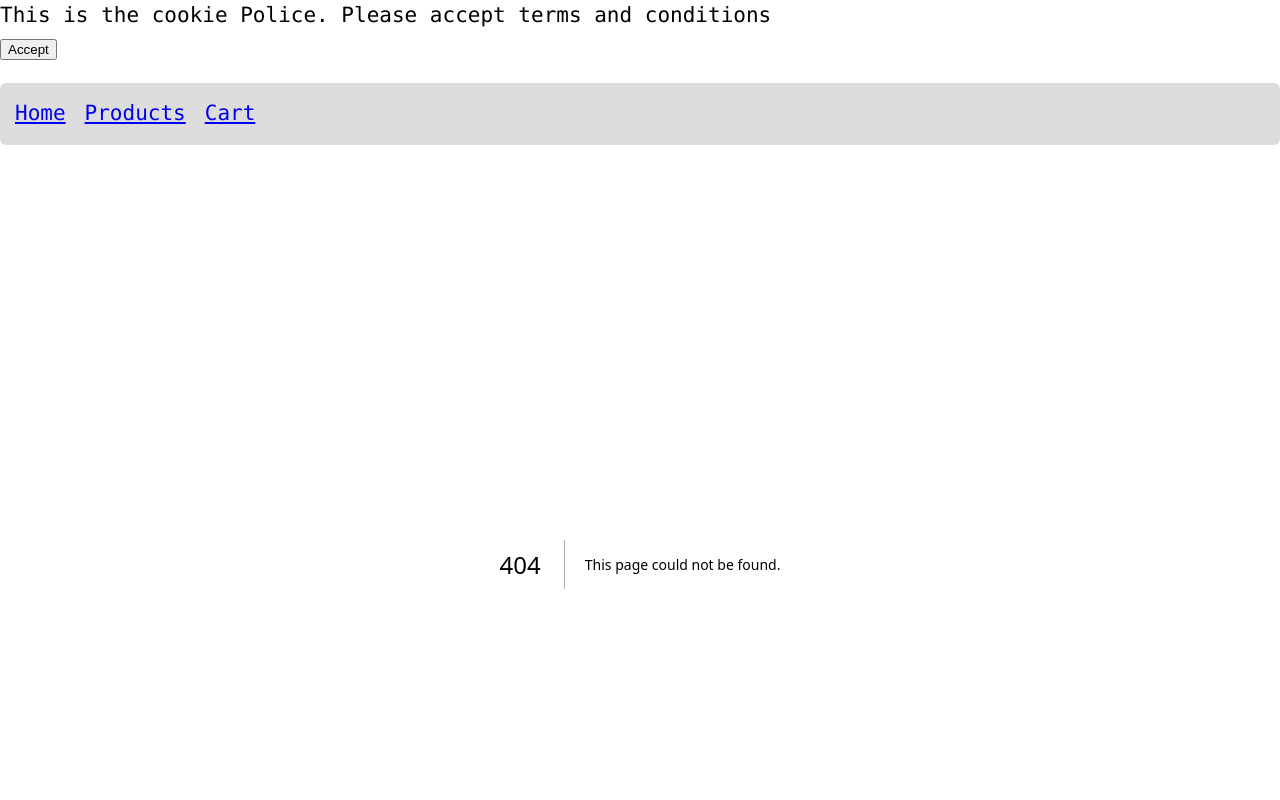
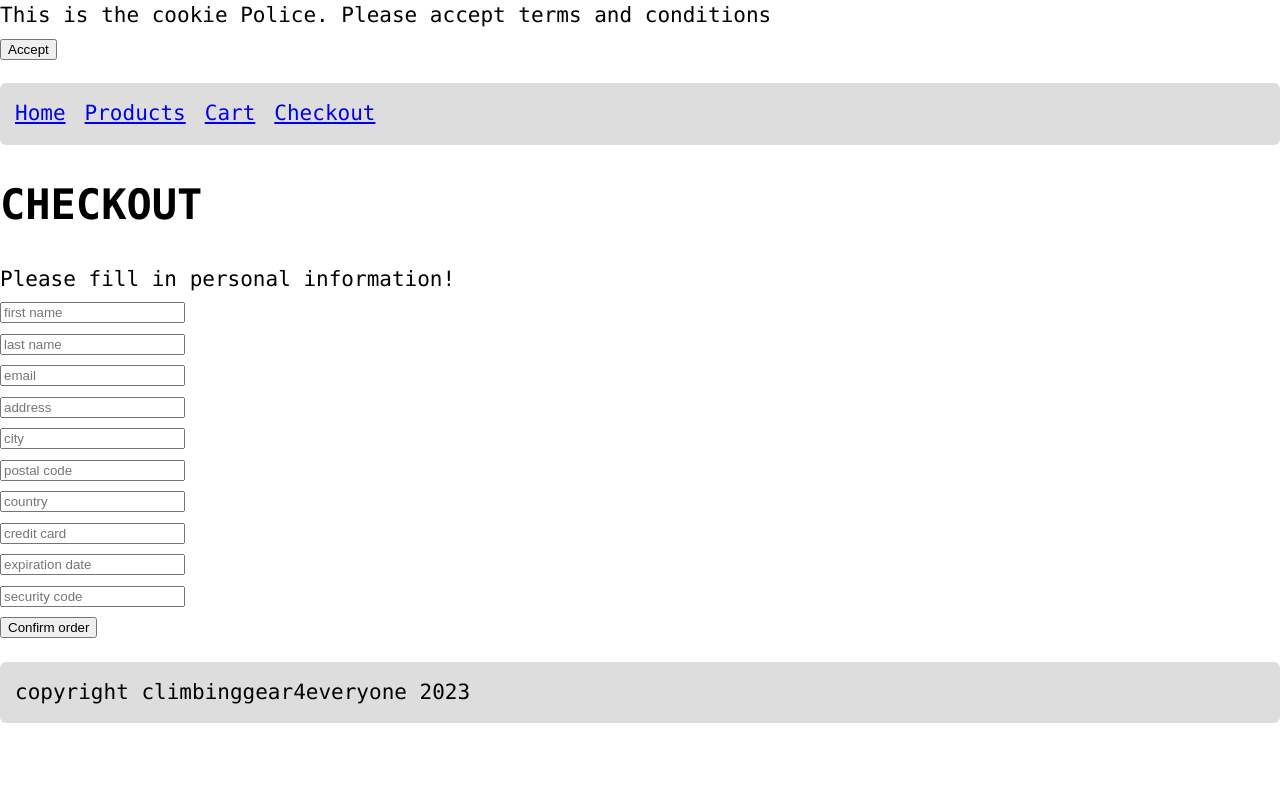
Before and after one commit to agilucia/next-js-ecommerce-store, a Next.js app: page /checkout in a window 1280 px wide. Before the commit this address had no page. Shown: the top 800 px of the page. Built offline with nearby package versions, Linux system fonts and the light colour scheme.

Commit message:
Add checkout page

```diff
--- /dev/null
+++ b/app/checkout/page.js
@@ -0,0 +1,96 @@
+// import { cookies } from 'next/headers';
+// import { Cart } from '../cart/page';
+
+export default function Checkout() {
+  return (
+    <>
+      <h1>CHECKOUT</h1>
+      <div>Please fill in personal information!</div>
+      <main>
+        <form>
+          <input
+            data-test-id="checkout-first-name"
+            id="firstName"
+            name="firstName"
+            placeholder="first name"
+            required
+          />
+          <br />
+          <input
+            data-test-id="ceckout-last-name"
+            id="lastName"
+            name="lastName"
+            placeholder="last name"
+            required
+          />
+          <br />
+          <input
+            data-test-id="ceckout-email"
+            id="email"
+            name="email"
+            placeholder="email"
+            required
+          />
+          <br />
+          <input
+            data-test-id="ceckout-address"
+            id="address"
+            name="address"
+            placeholder="address"
+            required
+          />
+          <br />
+          <input
+            data-test-id="cechkout-city"
+            id="city"
+            name="city"
+            placeholder="city"
+            required
+          />
+          <br />
+          <input
+            data-test-id="checkout-postal-code"
+            id="postal code"
+            name="postal code"
+            placeholder="postal code"
+            required
+          />
+          <br />
+          <input
+            data-test-id="checkout-country"
+            id="country"
+            name="country"
+            placeholder="country"
+            required
+          />
+          <br />
+          <input
+            data-test-id="checkout-credit-card"
+            id="credit card"
+            name="credit card"
+            placeholder="credit card"
+            required
+          />
+          <br />
+          <input
+            data-test-id="checkout-expiration-date"
+            id="expiration date"
+            name="expiration date"
+            placeholder="expiration date"
+            required
+          />
+          <br />
+          <input
+            data-test-id="checkout-security-code"
+            id="security code"
+            name="security code"
+            placeholder="security code"
+            required
+          />
+          <br />
+          <button data-test-id="checkout-confirm-order">Confirm order</button>
+        </form>
+      </main>
+    </>
+  );
+}
--- a/app/layout.js
+++ b/app/layout.js
@@ -19,6 +19,7 @@ export default function RootLayout({ children }) {
               <Link href="/">Home</Link>
               <Link href="/products">Products</Link>
               <Link href="/cart">Cart</Link>
+              <Link href="/checkout">Checkout</Link>
             </div>
           </nav>
         </header>
--- a/app/products/[productName]/page.js
+++ b/app/products/[productName]/page.js
@@ -31,6 +31,7 @@ export default function ProductPage({ params }) {
         />
         <p>🛒: {singleProduct.carts}</p>
         <Product product={singleProduct} />
+        <button data-test-id="product-add-to-cart">Add to cart</button>
       </main>
     </>
   );
```
Also changed, not shown: app/cart/page.js (+76 -0 lines), app/checkout/head.js (added, +9 -0 lines), app/layout.module.scss (+16 -0 lines), database/products.js (+30 -9 lines).
